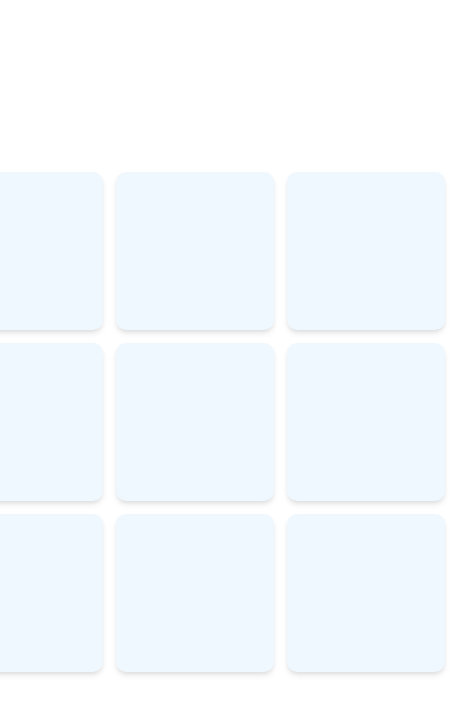
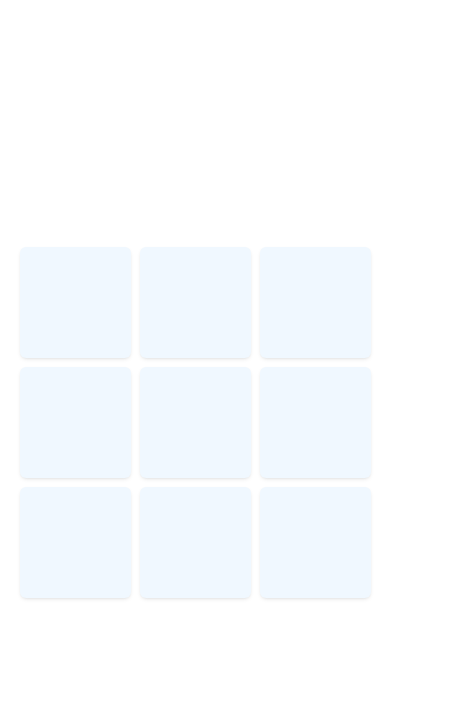
Before and after one commit to AkramShafeek/tic-tac-toe-minimax, a Vue app: page / in a window 390 px wide. Both pictures are taken after a click on the button "Play as X". Shown: the top 714 px of the page, 458 px wide, since content can reach past the window. Built offline with nearby package versions, Linux system fonts and the light colour scheme.

Commit message:
Made responsive

```diff
--- a/src/components/board/GameBoard.vue
+++ b/src/components/board/GameBoard.vue
@@ -64,7 +64,7 @@ export default {
       const { row, col } = value;
 
       // if clicked on already played cell
-      if (this.board[row][col] != '_')
+      if (this.board[row][col] != '_' || this.isGameOver)
         return;
 
       // player's move
@@ -121,11 +121,20 @@ export default {
 <style>
 .game-board {
   width: 500px;
-  height: 500px;
+  /* height: 500px; */
+  width: 33%;
   border-radius: 10px;
   display: flex;
   flex-wrap: wrap;
   gap: 13px;
   padding: 13px;
 }
+
+@media screen and (max-width: 600px) {
+  .game-board {
+    width: 90%;
+    gap: 9px;
+    height: fit-content;
+  }
+}
 </style>
--- a/src/components/board/GameCell.vue
+++ b/src/components/board/GameCell.vue
@@ -52,6 +52,7 @@ export default {
   justify-content: center;
   align-items: center;
   transition: 120ms all ease;
+  aspect-ratio: 1 / 1;
 }
 
 .game-cell:hover {
@@ -90,4 +91,11 @@ export default {
 .game-symbol-o {
   color: rgb(87, 88, 153)
 }
+
+@media screen and (max-width: 600px) {
+  .game-cell {
+    border-radius: 6px;
+    box-shadow: rgba(0, 0, 0, 0.1) 0px 2px 4px -1px, rgba(0, 0, 0, 0.06) 0px 1px 3px -1px;
+  }
+}
 </style>
```
